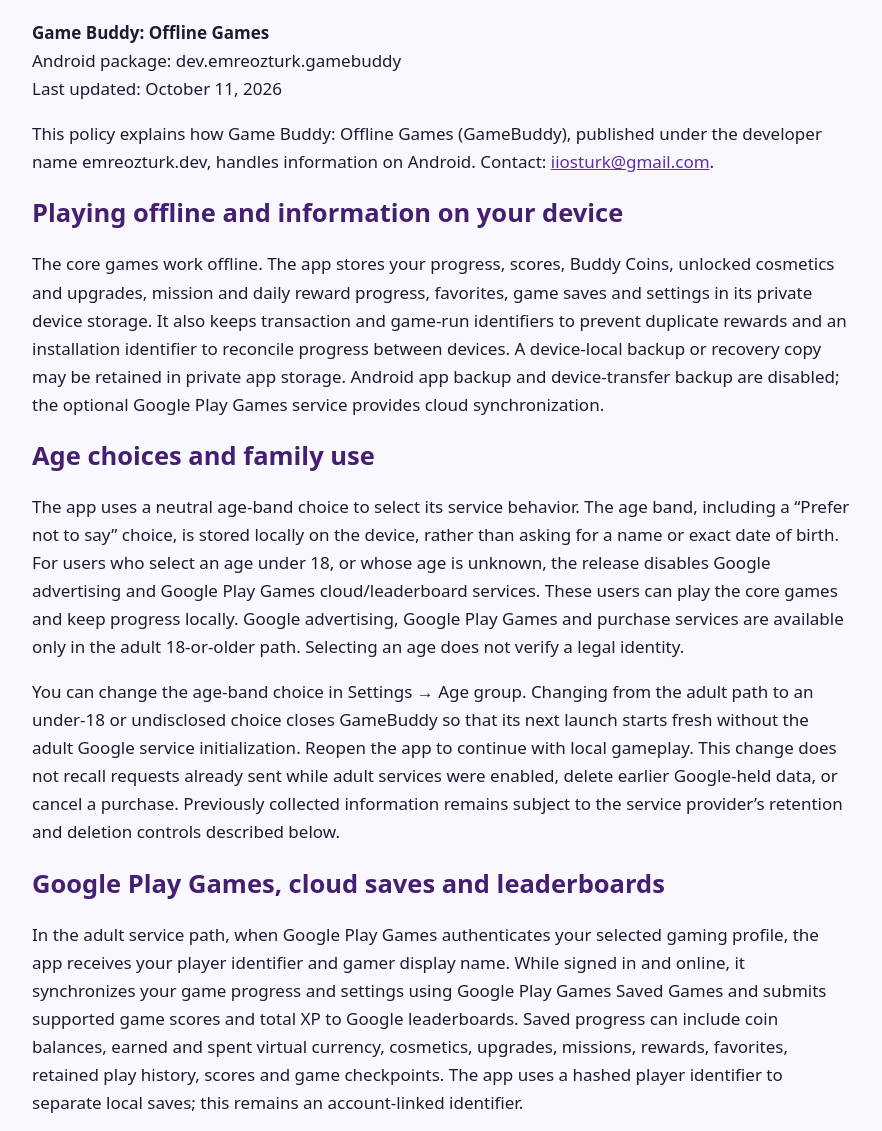
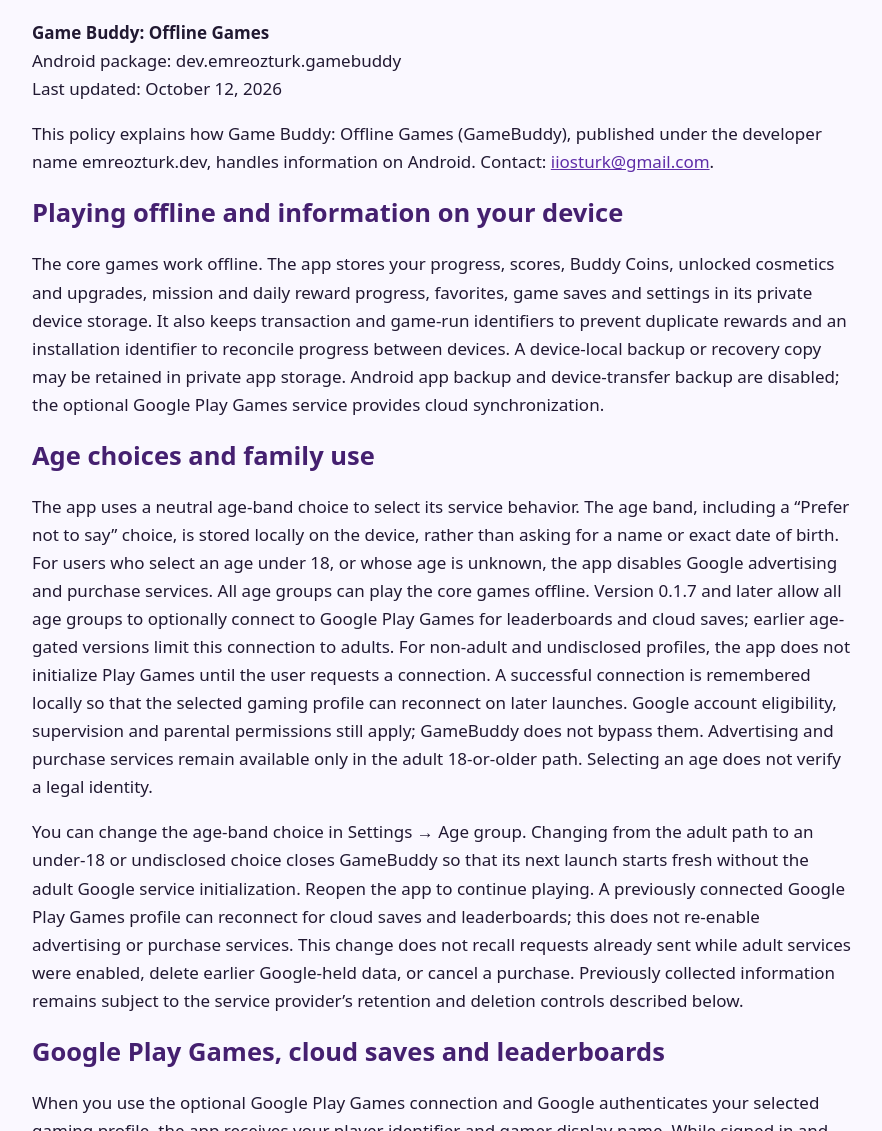
Before and after one commit to YoEmqe/game-buddy, a plain HTML site: page android-privacy.html in a window 1280 px wide. Shown: the part 93-1224 px from the top of the page, without its empty margins (198-1080 px from the left). Drawn offline with Linux system fonts and the light colour scheme.

Commit message:
Clarify optional Play Games access for all age choices in Android 0.1.7

```diff
--- a/android-privacy.html
+++ b/android-privacy.html
@@ -1,14 +1,14 @@
 <!doctype html>
 <html lang="en"><head><meta charset="utf-8"><meta name="viewport" content="width=device-width, initial-scale=1"><title>Game Buddy: Offline Games — Privacy Policy</title><style>body{font:17px/1.65 system-ui,sans-serif;max-width:820px;margin:auto;padding:24px;color:#211932;background:#faf8ff}h1,h2{line-height:1.25;color:#452070}a{color:#5f2da8}aside{padding:16px;border:1px solid #a97ed4;background:#efe6fb}</style></head>
 <body>
-<h1>Privacy Policy</h1><p><strong>Game Buddy: Offline Games</strong><br>Android package: dev.emreozturk.gamebuddy<br>Last updated: October 11, 2026</p>
+<h1>Privacy Policy</h1><p><strong>Game Buddy: Offline Games</strong><br>Android package: dev.emreozturk.gamebuddy<br>Last updated: October 12, 2026</p>
 <p>This policy explains how Game Buddy: Offline Games (GameBuddy), published under the developer name emreozturk.dev, handles information on Android. Contact: <a href="mailto:iiosturk@gmail.com">iiosturk@gmail.com</a>.</p>
 <h2>Playing offline and information on your device</h2>
 <p>The core games work offline. The app stores your progress, scores, Buddy Coins, unlocked cosmetics and upgrades, mission and daily reward progress, favorites, game saves and settings in its private device storage. It also keeps transaction and game-run identifiers to prevent duplicate rewards and an installation identifier to reconcile progress between devices. A device-local backup or recovery copy may be retained in private app storage. Android app backup and device-transfer backup are disabled; the optional Google Play Games service provides cloud synchronization.</p>
-<h2>Age choices and family use</h2><p>The app uses a neutral age-band choice to select its service behavior. The age band, including a “Prefer not to say” choice, is stored locally on the device, rather than asking for a name or exact date of birth. For users who select an age under 18, or whose age is unknown, the release disables Google advertising and Google Play Games cloud/leaderboard services. These users can play the core games and keep progress locally. Google advertising, Google Play Games and purchase services are available only in the adult 18-or-older path. Selecting an age does not verify a legal identity.</p>
-<p>You can change the age-band choice in Settings → Age group. Changing from the adult path to an under-18 or undisclosed choice closes GameBuddy so that its next launch starts fresh without the adult Google service initialization. Reopen the app to continue with local gameplay. This change does not recall requests already sent while adult services were enabled, delete earlier Google-held data, or cancel a purchase. Previously collected information remains subject to the service provider’s retention and deletion controls described below.</p>
+<h2>Age choices and family use</h2><p>The app uses a neutral age-band choice to select its service behavior. The age band, including a “Prefer not to say” choice, is stored locally on the device, rather than asking for a name or exact date of birth. For users who select an age under 18, or whose age is unknown, the app disables Google advertising and purchase services. All age groups can play the core games offline. Version 0.1.7 and later allow all age groups to optionally connect to Google Play Games for leaderboards and cloud saves; earlier age-gated versions limit this connection to adults. For non-adult and undisclosed profiles, the app does not initialize Play Games until the user requests a connection. A successful connection is remembered locally so that the selected gaming profile can reconnect on later launches. Google account eligibility, supervision and parental permissions still apply; GameBuddy does not bypass them. Advertising and purchase services remain available only in the adult 18-or-older path. Selecting an age does not verify a legal identity.</p>
+<p>You can change the age-band choice in Settings → Age group. Changing from the adult path to an under-18 or undisclosed choice closes GameBuddy so that its next launch starts fresh without the adult Google service initialization. Reopen the app to continue playing. A previously connected Google Play Games profile can reconnect for cloud saves and leaderboards; this does not re-enable advertising or purchase services. This change does not recall requests already sent while adult services were enabled, delete earlier Google-held data, or cancel a purchase. Previously collected information remains subject to the service provider’s retention and deletion controls described below.</p>
 <h2>Google Play Games, cloud saves and leaderboards</h2>
-<p>In the adult service path, when Google Play Games authenticates your selected gaming profile, the app receives your player identifier and gamer display name. While signed in and online, it synchronizes your game progress and settings using Google Play Games Saved Games and submits supported game scores and total XP to Google leaderboards. Saved progress can include coin balances, earned and spent virtual currency, cosmetics, upgrades, missions, rewards, favorites, retained play history, scores and game checkpoints. The app uses a hashed player identifier to separate local saves; this remains an account-linked identifier.</p>
+<p>When you use the optional Google Play Games connection and Google authenticates your selected gaming profile, the app receives your player identifier and gamer display name. While signed in and online, it synchronizes your game progress and settings using Google Play Games Saved Games and submits supported game scores and total XP to Google leaderboards. Saved progress can include coin balances, earned and spent virtual currency, cosmetics, upgrades, missions, rewards, favorites, retained play history, scores and game checkpoints. The app uses a hashed player identifier to separate local saves; this remains an account-linked identifier.</p>
 <p>Your Google profile visibility determines whether other players can see your gamer identity and game results through Google services. The app does not request your Google password, email inbox or friends list. Google Play Games may process usage and diagnostic information for its services. See <a href="https://policies.google.com/privacy">Google's Privacy Policy</a>. You can manage your gaming profile, sign-in choices and game data through Google Play Games or your Google Account.</p>
 <h2>Advertising and your choices</h2>
 <p>In the adult service path, the app uses Google AdMob for banner, full-screen interstitial and optional rewarded ads. Advertising services are not initialized for users under 18 or of unknown age. Google advertising services can process your IP-derived general location, ad/app identifiers, ad interactions and technical performance data for ad delivery, measurement and abuse prevention. They may share this information with advertising partners according to their settings and policies.</p>
@@ -27,6 +27,6 @@
 <p>If you contact support, we use the contact details and information you voluntarily provide to respond. Do not send passwords, full payment details or unnecessary sensitive information. Support correspondence may be retained as needed to address the request and relevant legal obligations.</p>
 <h2>Security</h2>
 <p>The app uses Google's HTTPS/TLS services for online game and advertising data and secure paired Bluetooth for nearby matches. Local saves are kept in Android app-private storage. No security method guarantees protection in all circumstances.</p>
-<h2>Children and families</h2><p>The app includes children and adults in its intended audience. The conservative service gate described above disables advertising and Google gaming services for everyone under 18 and for unknown ages. Local gameplay does not require a Google gaming account. Parents should manage device permissions and Google Play purchase authentication. If you are a parent or guardian and have a question about a child's use or information, contact us at the address above.</p>
+<h2>Children and families</h2><p>The app includes children and adults in its intended audience. The service gate described above disables advertising and purchase services for everyone under 18 and for unknown ages. Local gameplay does not require a Google gaming account. Google Play Games connection is optional, and Google controls account eligibility and supervision. Parents should manage their child’s Google account permissions, gaming-profile privacy, device permissions and Google Play purchase authentication. If you are a parent or guardian and have a question about a child's use or information, contact us at the address above.</p>
 <h2>Changes</h2><p>We may update this policy when the app's features or services change. The date above identifies the current version.</p>
 </body></html>
```
